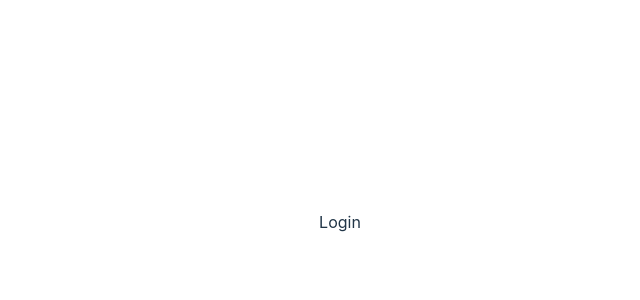
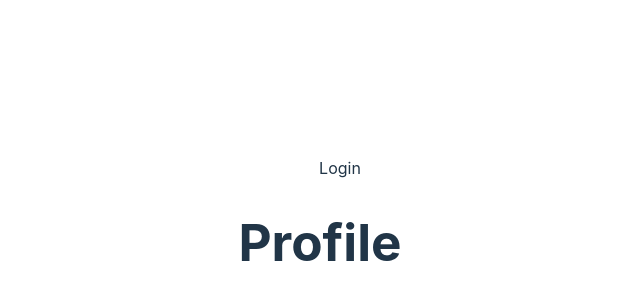
Before and after one commit to Davfernandezz/SocialNetwork-Frontend, a React (Vite) app: page /profile in a window 1280 px wide. Before the commit this address had no page. Shown: the part 178-478 px from the top of the page, without its empty margins (320-960 px from the left). Built offline with nearby package versions, Linux system fonts and the light colour scheme.

Commit message:
feat: creation of view and profile route

```diff
--- a/src/views/Body/Body.jsx
+++ b/src/views/Body/Body.jsx
@@ -3,6 +3,7 @@ import { Routes, Route } from 'react-router-dom';
 import Login from "../Login/Login";
 import Register from '../Register/Register';
 import { Home } from '../Home/Home';
+import { Profile } from '../Profile/Profile';
 
 function Body() {
   return (
@@ -11,6 +12,7 @@ function Body() {
         <Route path="/" element={<Home />} />
         <Route path="/login" element={<Login />} />
         <Route path="/register" element={<Register />} />
+        <Route path="/profile" element={<Profile />} />
       </Routes>
     </>
   );
--- /dev/null
+++ b/src/views/Profile/Profile.jsx
@@ -0,0 +1,8 @@
+import React from 'react'
+import "./Profile.css";
+
+export const Profile = () => {
+  return (
+    <div><h1>Profile</h1></div>
+  )
+}
```
Also changed, not shown: src/views/Profile/Profile.css (added).
